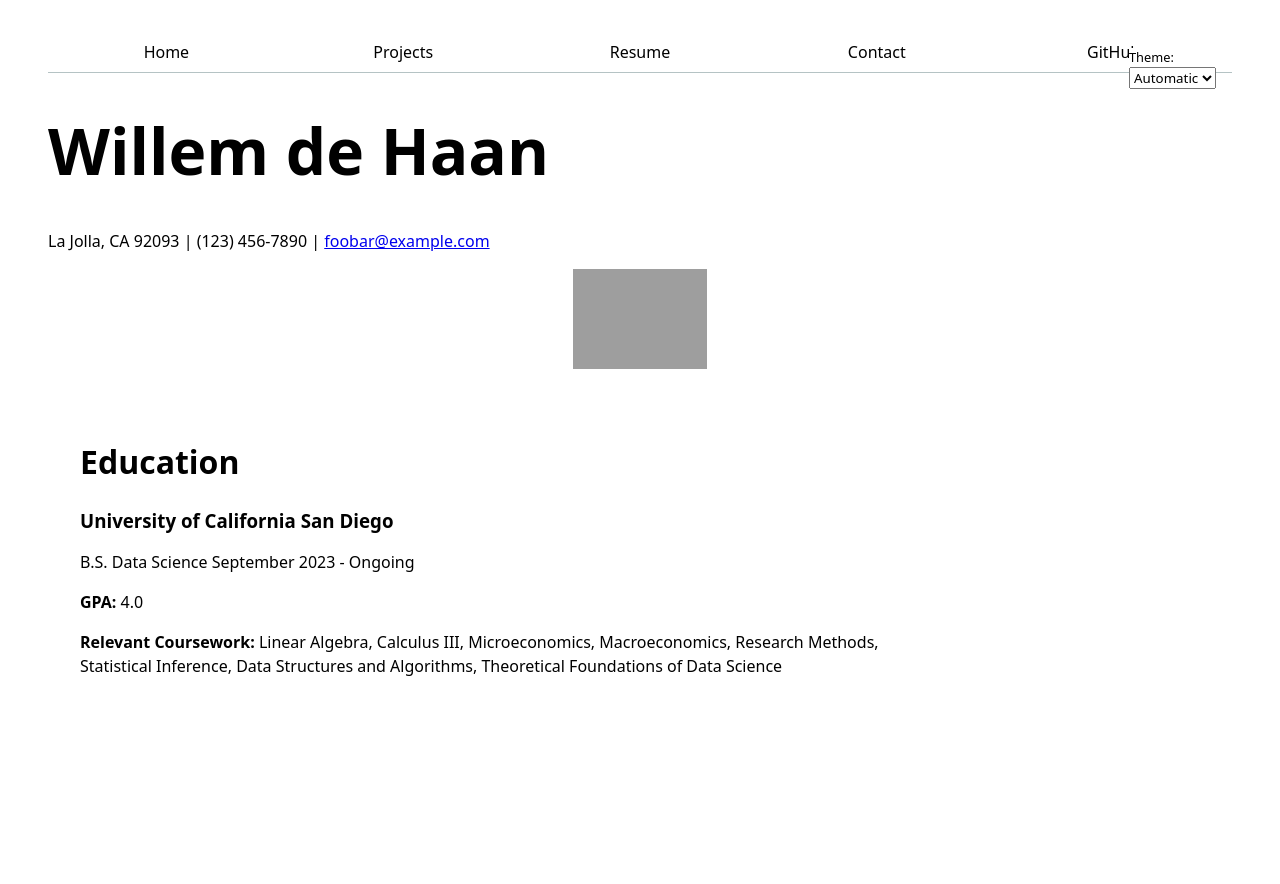
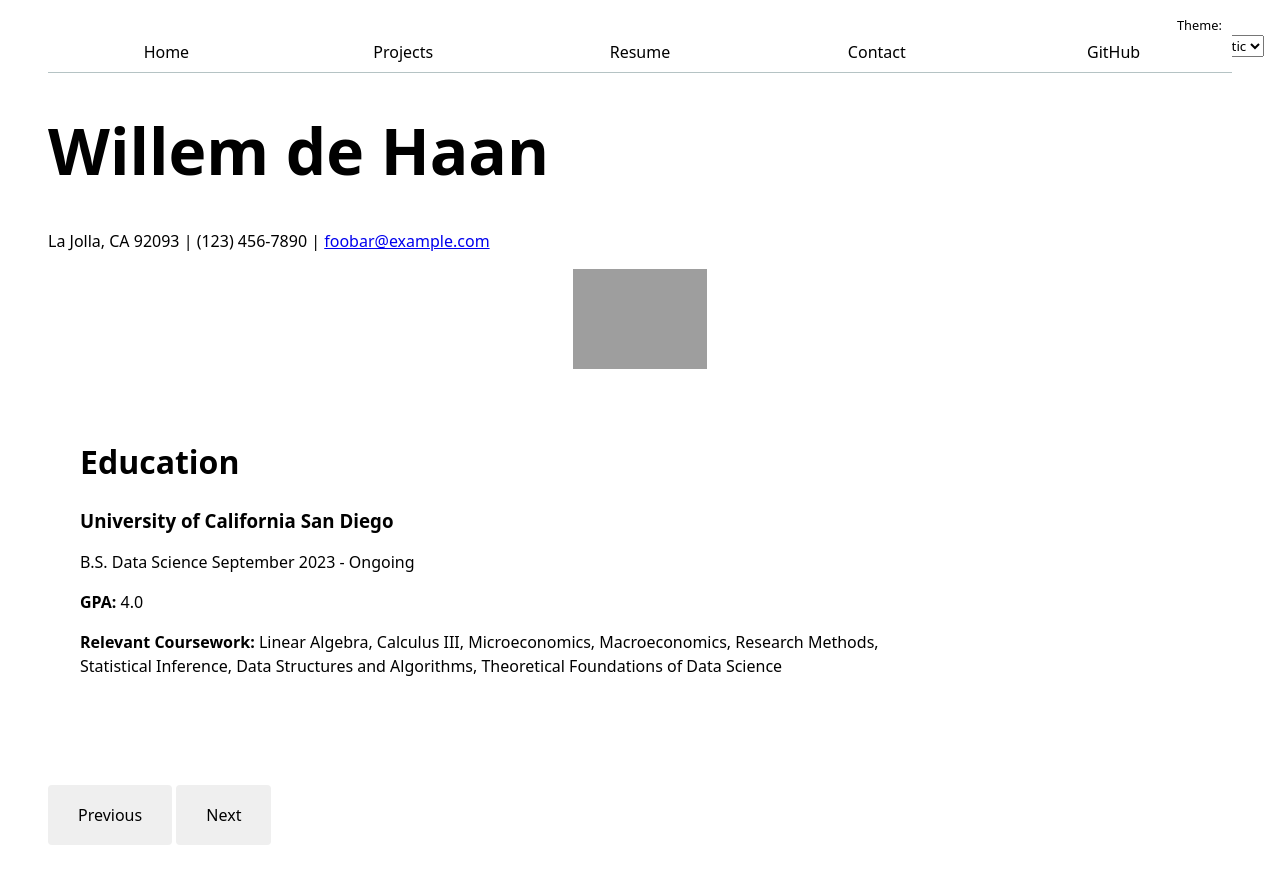
Before and after one commit to willemdehaan/portfolio, a plain HTML site: page resume/index.html in a window 1280 px wide. Shown: the top 884 px of the page. Drawn offline with Linux system fonts and the light colour scheme; grey boxes are pictures that could not be loaded.

Commit message:
Resume Fix

```diff
--- a/global.js
+++ b/global.js
@@ -59,11 +59,8 @@ let colorSchemeSelector = `
   </label>
 `;
 
-if (header) {
-  header.insertAdjacentHTML('afterbegin', colorSchemeSelector);
-} else {
+
   document.body.insertAdjacentHTML('afterbegin', colorSchemeSelector);
-}
 
   // Grab the select element
   const select = document.querySelector('.color-scheme select');
--- a/style.css
+++ b/style.css
@@ -176,7 +176,7 @@ body.resume main.slideshow {
 
 body.resume main.slideshow section {
   display: none;
-  height: 100vh;
+  height: 50vh;
   padding: 2em;
   box-sizing: border-box;
   flex-direction: column;
```
